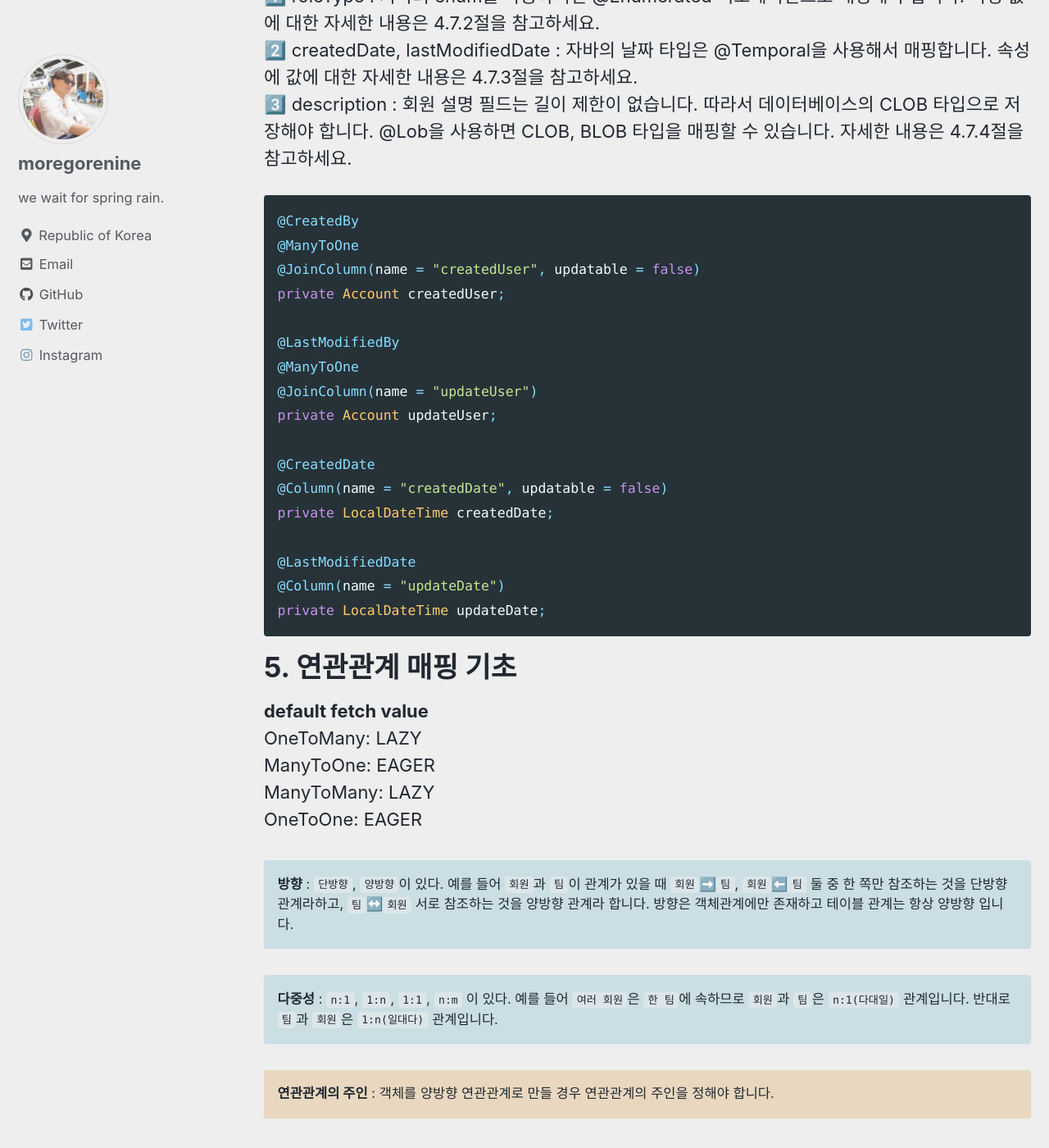
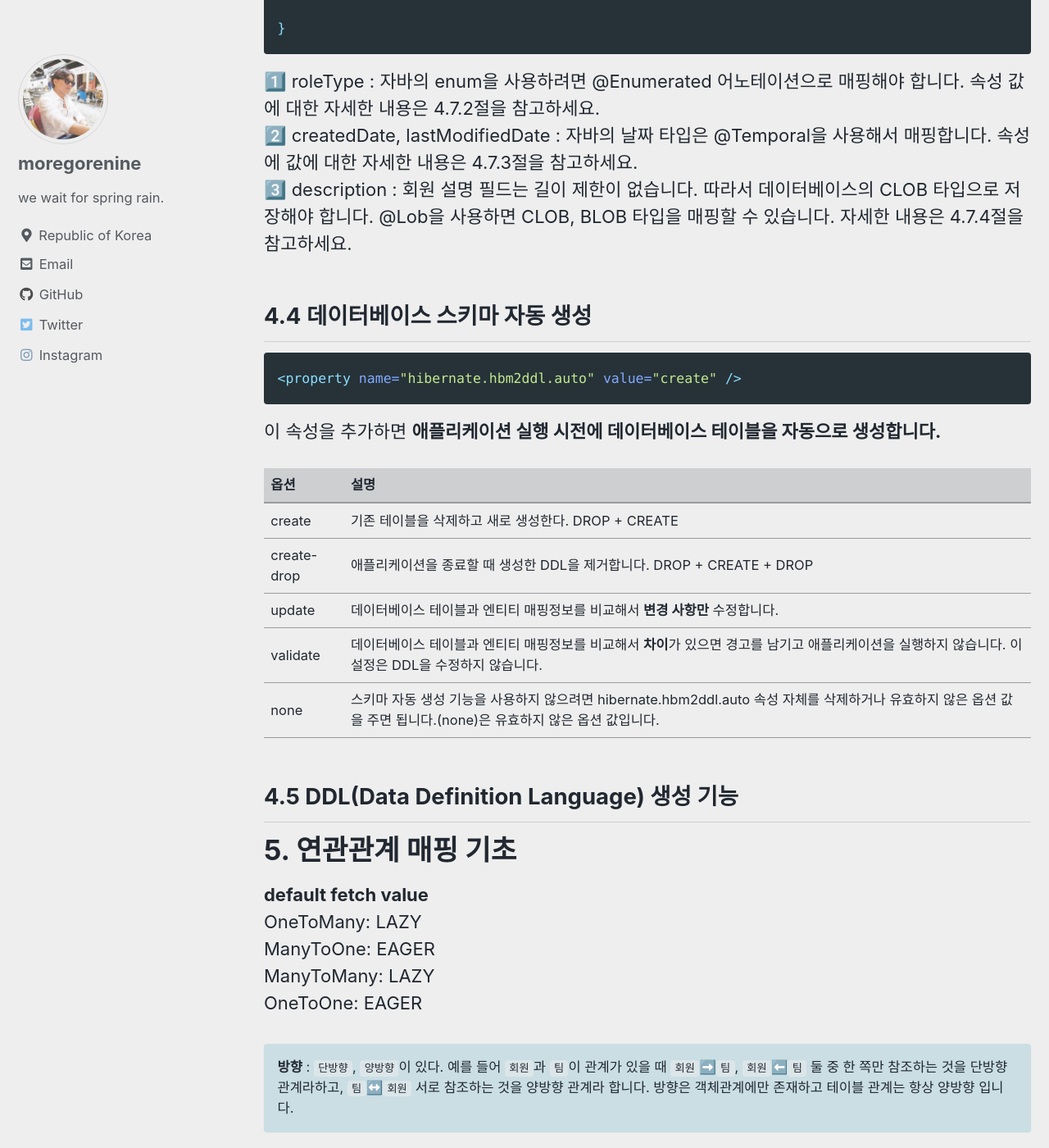
Before and after one commit to moregorenine/moregorenine.github.io, a Jekyll site: the page built from _posts/jpa/2021-07-23-jpa.md, in a window 1280 px wide and 1400 px high, scrolled down 12016 px. Shown: the whole window at 82% size. Built offline with Jekyll 4.4.1, drawn with Linux system fonts in a browser that asks for light colours; cached includes are drawn as plain includes; comment, search, counter and statistics services are not loaded; some of the changed text lies outside the part shown.

Commit message:
Update 2021-07-23-jpa.md

````diff
--- a/_posts/jpa/2021-07-23-jpa.md
+++ b/_posts/jpa/2021-07-23-jpa.md
@@ -319,6 +319,44 @@ public class MemberCh04 {
 2️⃣ createdDate, lastModifiedDate : 자바의 날짜 타입은 @Temporal을 사용해서 매핑합니다. 속성에 값에 대한 자세한 내용은 4.7.3절을 참고하세요.
 3️⃣ description : 회원 설명 필드는 길이 제한이 없습니다. 따라서 데이터베이스의 CLOB 타입으로 저장해야 합니다. @Lob을 사용하면 CLOB, BLOB 타입을 매핑할 수 있습니다. 자세한 내용은 4.7.4절을 참고하세요.
 
+## 4.4 데이터베이스 스키마 자동 생성
+```xml
+<property name="hibernate.hbm2ddl.auto" value="create" />
+```
+이 속성을 추가하면 **애플리케이션 실행 시전에 데이터베이스 테이블을 자동으로 생성합니다.**
+
+|옵션|설명|
+|-----|-----|
+|create|기존 테이블을 삭제하고 새로 생성한다. DROP + CREATE|
+|create-drop|애플리케이션을 종료할 때 생성한 DDL을 제거합니다. DROP + CREATE + DROP|
+|update|데이터베이스 테이블과 엔티티 매핑정보를 비교해서 **변경 사항만** 수정합니다.|
+|validate|데이터베이스 테이블과 엔티티 매핑정보를 비교해서 **차이**가 있으면 경고를 남기고 애플리케이션을 실행하지 않습니다. 이 설정은 DDL을 수정하지 않습니다.|
+|none|스키마 자동 생성 기능을 사용하지 않으려면 hibernate.hbm2ddl.auto 속성 자체를 삭제하거나 유효하지 않은 옵션 값을 주면 됩니다.(none)은 유효하지 않은 옵션 값입니다.|
+
+## 4.5 DDL(Data Definition Language) 생성 기능
+
+
+
+# 5. 연관관계 매핑 기초
+**default fetch value**
+OneToMany: LAZY
+ManyToOne: EAGER
+ManyToMany: LAZY
+OneToOne: EAGER
+
+**방향** : `단방향`, `양방향`이 있다. 예를 들어 `회원`과 `팀`이 관계가 있을 때 `회원`➡️`팀`, `회원`⬅️`팀` 둘 중 한 쪽만 참조하는 것을 단방향 관계라하고, `팀`↔️`회원` 서로 참조하는 것을 양방향 관계라 합니다. 방향은 객체관계에만 존재하고 테이블 관계는 항상 양방향 입니다.
+{: .notice--info}
+
+**다중성** : `n:1`, `1:n`, `1:1`, `n:m` 이 있다. 예를 들어 `여러 회원`은 `한 팀`에 속하므로 `회원`과 `팀`은 `n:1(다대일)` 관계입니다. 반대로 `팀`과 `회원`은 `1:n(일대다)` 관계입니다.
+{: .notice--info}
+
+**연관관계의 주인** : 객체를 양방향 연관관계로 만들 경우 연관관계의 주인을 정해야 합니다.
+{: .notice--warning}
+
+## 5.1. 단방향 연관관계
+
+## etc
+
 ```java
 @CreatedBy
 @ManyToOne
@@ -339,23 +377,5 @@ private LocalDateTime createdDate;
 private LocalDateTime updateDate;
 ```
 
-# 5. 연관관계 매핑 기초
-**default fetch value**
-OneToMany: LAZY
-ManyToOne: EAGER
-ManyToMany: LAZY
-OneToOne: EAGER
-
-**방향** : `단방향`, `양방향`이 있다. 예를 들어 `회원`과 `팀`이 관계가 있을 때 `회원`➡️`팀`, `회원`⬅️`팀` 둘 중 한 쪽만 참조하는 것을 단방향 관계라하고, `팀`↔️`회원` 서로 참조하는 것을 양방향 관계라 합니다. 방향은 객체관계에만 존재하고 테이블 관계는 항상 양방향 입니다.
-{: .notice--info}
-
-**다중성** : `n:1`, `1:n`, `1:1`, `n:m` 이 있다. 예를 들어 `여러 회원`은 `한 팀`에 속하므로 `회원`과 `팀`은 `n:1(다대일)` 관계입니다. 반대로 `팀`과 `회원`은 `1:n(일대다)` 관계입니다.
-{: .notice--info}
-
-**연관관계의 주인** : 객체를 양방향 연관관계로 만들 경우 연관관계의 주인을 정해야 합니다.
-{: .notice--warning}
-
-## 5.1. 단방향 연관관계
-
 ## 예제코드
 [github 예제코드](https://github.com/infinite-it/jpa-programming)
````
Also changed, not shown: 1 other file.
